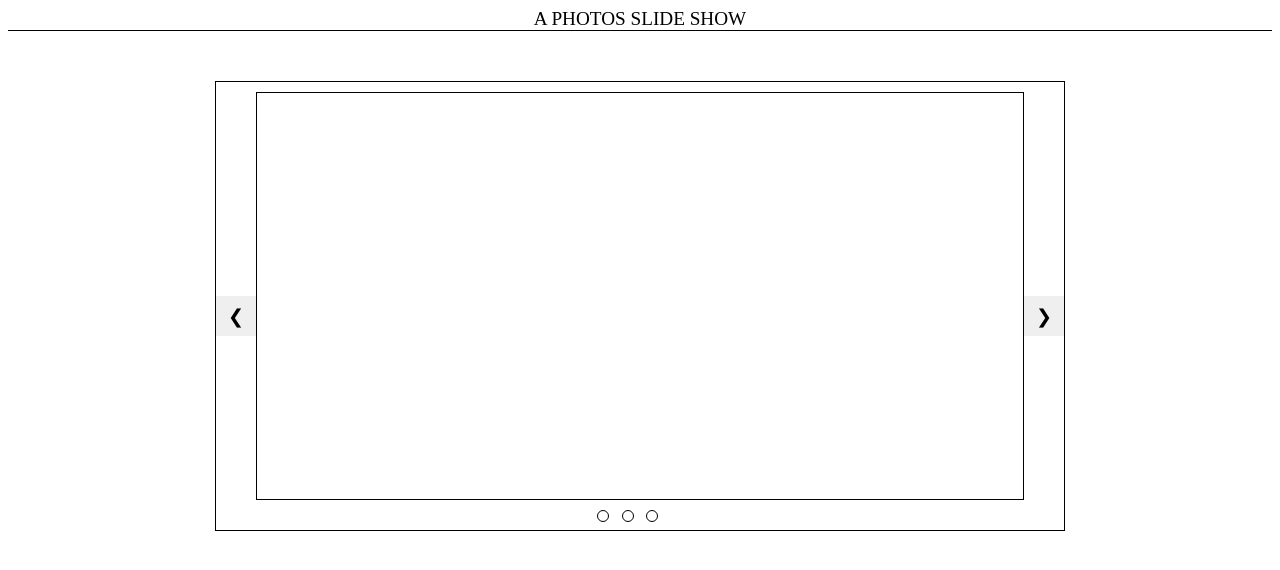
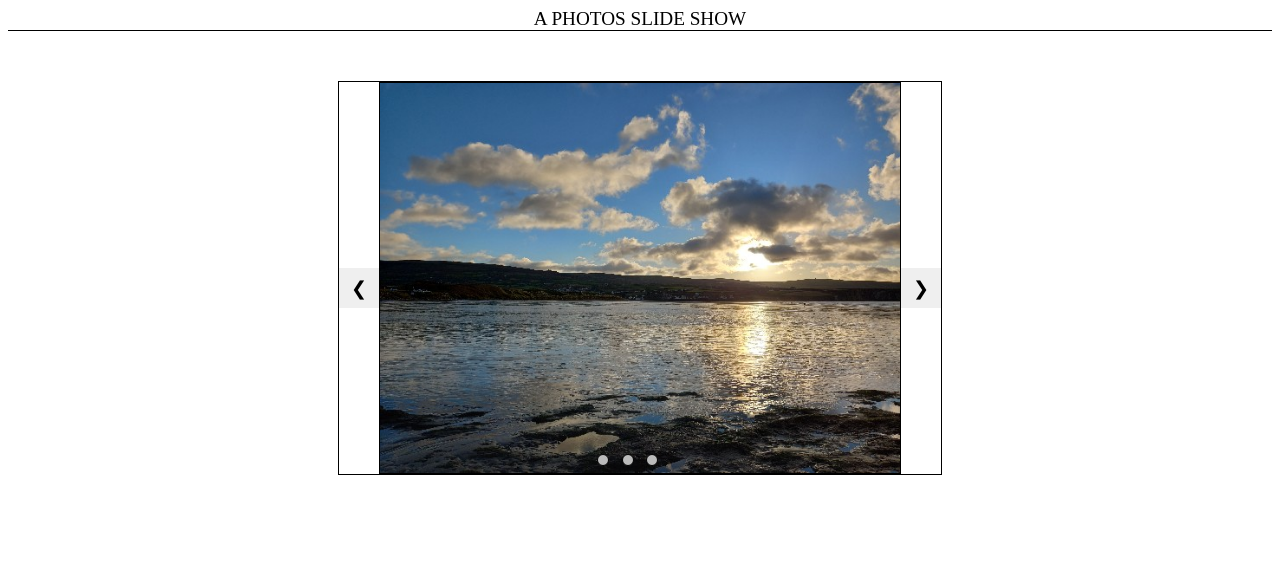
Before and after one commit to olopok/Slideshow, a website built with webpack: page src/template.html in a window 1280 px wide. Built offline with nearby package versions, Linux system fonts and the light colour scheme.

Commit message:
Added images to the slide show in html and some function in index.js

```diff
--- a/css/style.css
+++ b/css/style.css
@@ -8,8 +8,10 @@ header {
   border-bottom: 1px solid black;
 }
 .container {
-  width: 850px;
-  height: 450px;
+  /* width: 850px; */
+  width: fit-content;
+  /* height: 450px; */
+  height: fit-content;
   border: 1px solid black;
   margin: 50px auto;
   position: relative;
@@ -20,14 +22,20 @@ button {
   font-size: larger;
   position: absolute;
   top: calc(50% - (20px / 2));
+  /* left: 0; */
   border: none;
 }
-button:hover, .circle:hover {
-  background-color: darkgray;
+button:hover,
+.circle:hover {
+  background-color: #717171;
   cursor: pointer;
 }
-.next {
-  right: 0;
+ #previous{
+
+  left: 0px;
+}
+ #next {
+  right: 0px;
 }
 .circles-container {
   width: fit-content;
@@ -43,10 +51,25 @@ button:hover, .circle:hover {
   border: 1px solid black;
   border-radius: 50%;
   margin-inline: 0.4em;
+  background-color: #bbb;
 }
 .slideshow-container {
   border: 1px solid black;
   width: calc(100% - 80px);
   height: calc(100% - 40px);
-  margin:  10px auto;
+  margin: auto;
 }
+.slide {
+  width: fit-content;
+  height: fit-content;
+  display: none;
+}
+img {
+  vertical-align: middle;
+  width: 100%;
+  height: 100%;
+  object-fit: fill;
+}
+.active {
+  background-color: #717171;
+}
--- a/src/index.js
+++ b/src/index.js
@@ -1 +1,23 @@
 import "../css/style.css";
+
+const next = document.querySelector("#next");
+const prev = document.querySelector("#previous");
+const slides = document.querySelectorAll(".slide");
+const circles = document.querySelectorAll(".circle");
+let slideIndex = 1;
+showSlide();
+// window.addEventListener("load", () => {
+//   showSlide(slideIndex);
+// });
+next.addEventListener("click", () => {
+  slideIndex += 1;
+  showSlide();
+});
+
+function showSlide() {
+  let i;
+  for (i = 0; i < slides.length; i++) {
+    slides[i].style.display = "none";
+  }
+  slides[slideIndex - 1].style.display = "block";
+}
--- a/src/template.html
+++ b/src/template.html
@@ -9,24 +9,23 @@
     <header>A PHOTOS SLIDE SHOW</header>
     <div class="container">
       <div class="slideshow-container">
-        <div></div>
-        <!-- <img src="" alt=""> -->
-        <div></div>
-        <div></div>
-        <!-- <img src="" alt=""> -->
-        <div></div>
-        <div></div>
-        <!-- <img src="" alt=""> -->
-        <div></div>
+        <div class="slide">
+          <img src="../images/sunsetresized.jpg" alt="sunset" />
+        </div>
+        <div class="slide">
+          <img src="../images/alberi.jpg" alt="alberi" />
+        </div>
+        <div class="slide">
+          <img src="../images/headerbgresized.jpg" alt="water-stream" />
+        </div>
       </div>
-      <button type="button" class="previous">&#10094;</button>
-      <button type="button" class="next">&#10095;</button>
+      <button type="button" id="previous">&#10094;</button>
+      <button type="button" id="next">&#10095;</button>
       <div class="circles-container">
         <span class="circle"></span>
         <span class="circle"></span>
         <span class="circle"></span>
       </div>
-
     </div>
   </body>
 </html>
```
Also changed, not shown: images/alberi.jpg (added), images/headerbgresized.jpg (added), images/sunsetresized.jpg (added).
